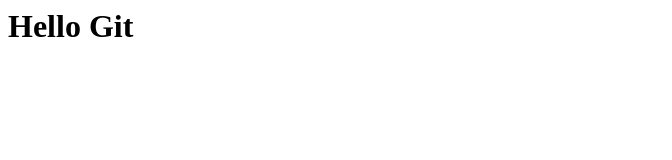
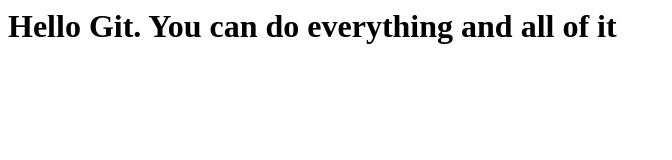
Before and after one commit to rakesh4025/firstGitRepo, a plain HTML site: page index.html in a window 1280 px wide. Shown: the whole page, without its empty margins (0-672 px from the left). Drawn offline with Linux system fonts and the light colour scheme.

Commit message:
Completed the First Quote

```diff
--- a/index.html
+++ b/index.html
@@ -1,5 +1,5 @@
 <html>
 
-	<h1>Hello Git</h1>
+	<h1>Hello Git. You can do everything and all of it</h1>
 
 </html>
```
